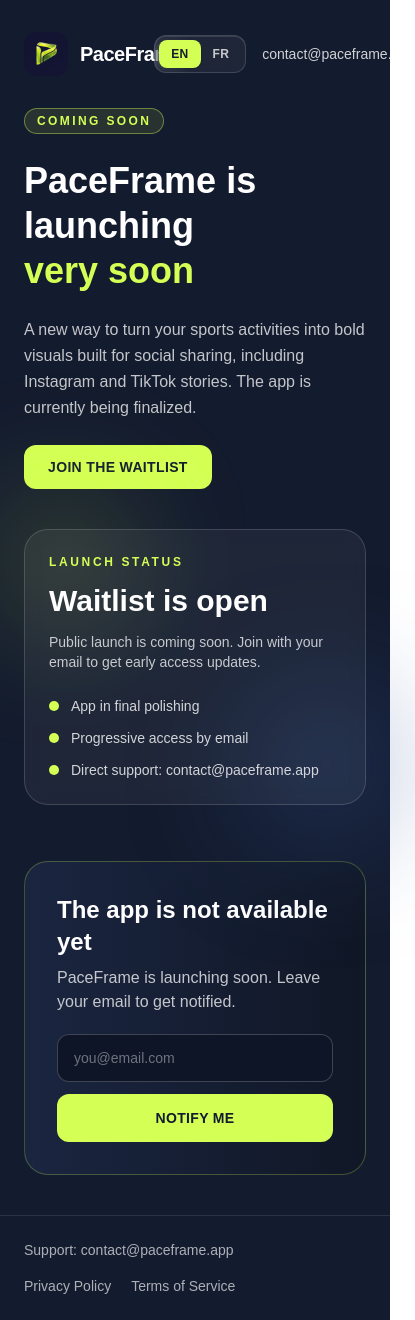
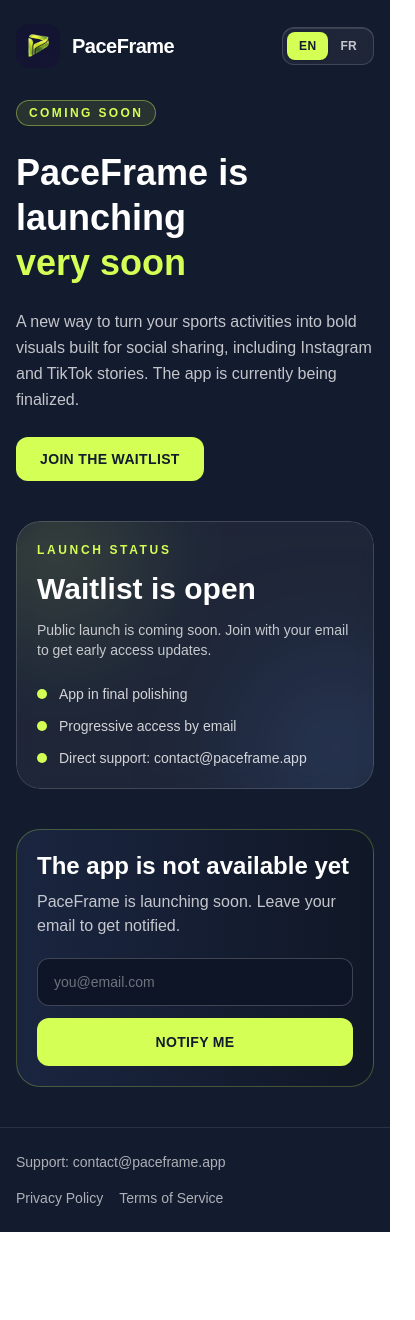
Before and after one commit to thangab/web-paceframe, a Next.js app: page /en in a window 390 px wide. Shown: the whole page, 415 px wide, since content can reach past the window. After the commit the page ends 1232 px from the top, so only its background shows below. Built offline with nearby package versions, Linux system fonts and the light colour scheme.

Commit message:
fixed responsive

```diff
--- a/app/[locale]/layout.tsx
+++ b/app/[locale]/layout.tsx
@@ -40,7 +40,7 @@
 
   return (
     <main className="min-h-screen bg-[#131B2E] text-white">
-      <div className="mx-auto flex w-full max-w-6xl items-center justify-between gap-4 px-6 pb-8 pt-8 md:px-10 md:pt-12">
+      <div className="mx-auto flex w-full max-w-6xl items-center justify-between gap-4 px-4 pb-8 pt-6 sm:px-6 md:px-10 md:pt-12">
         <Link href={`/${locale}`} className="flex items-center gap-3">
           <Image
             src="/paceframe-icon.png"
@@ -54,7 +54,7 @@
             PaceFrame
           </span>
         </Link>
-        <div className="flex items-center gap-4 text-sm">
+        <div className="flex items-center justify-end gap-3 text-sm">
           <div className="inline-flex items-center rounded-xl border border-white/15 bg-white/5 p-1 shadow-[inset_0_1px_0_rgba(255,255,255,0.12)] backdrop-blur">
             <Link
               href="/en"
@@ -77,21 +77,15 @@
               FR
             </Link>
           </div>
-          <a
-            href="mailto:contact@paceframe.app"
-            className="text-white/80 transition hover:text-[#D4FF54]"
-          >
-            contact@paceframe.app
-          </a>
         </div>
       </div>
 
       {children}
 
-      <div className="mx-auto w-full max-w-6xl border-t border-white/10 px-6 py-6 text-sm text-white/65 md:px-10">
+      <div className="mx-auto w-full max-w-6xl border-t border-white/10 px-4 py-6 text-sm text-white/65 sm:px-6 md:px-10">
         <div className="flex flex-col gap-4 sm:flex-row sm:items-center sm:justify-between">
-          <p>Support: contact@paceframe.app</p>
-          <div className="flex items-center gap-5">
+          <p className="break-all sm:break-normal">Support: contact@paceframe.app</p>
+          <div className="flex flex-wrap items-center gap-4 sm:gap-5">
             <Link
               href={`/${locale}/privacy-policy`}
               className="transition hover:text-[#D4FF54]"
--- a/app/[locale]/page.tsx
+++ b/app/[locale]/page.tsx
@@ -96,7 +96,7 @@
   const t = copy[locale];
 
   return (
-    <div className="mx-auto flex w-full max-w-6xl flex-col gap-14 px-6 pb-10 md:px-10">
+    <div className="mx-auto flex w-full max-w-6xl flex-col gap-10 overflow-x-hidden px-4 pb-10 sm:gap-14 sm:px-6 md:px-10 lg:overflow-x-visible">
         <section className="grid items-center gap-10 lg:grid-cols-2">
           <div className="space-y-6">
             <p className="inline-block rounded-full border border-[#D4FF54]/40 bg-[#D4FF54]/10 px-3 py-1 text-xs font-semibold tracking-[0.2em] text-[#D4FF54] uppercase">
@@ -119,10 +119,10 @@
             </div>
           </div>
 
-          <div className="relative">
+          <div className="relative overflow-hidden rounded-3xl lg:overflow-visible">
             <div className="absolute -top-8 -left-6 h-32 w-32 rounded-full bg-[#D4FF54]/25 blur-3xl" />
             <div className="absolute -right-8 -bottom-8 h-36 w-36 rounded-full bg-[#38599f]/40 blur-3xl" />
-            <div className="relative rounded-3xl border border-white/15 bg-white/5 p-6 backdrop-blur">
+            <div className="relative rounded-3xl border border-white/15 bg-white/5 p-5 backdrop-blur sm:p-6">
               <p className="text-xs font-semibold tracking-[0.22em] text-[#D4FF54] uppercase">
                 {t.launchStatus}
               </p>
@@ -150,7 +150,7 @@
 
         <section
           id="get-started"
-          className="rounded-3xl border border-[#D4FF54]/25 bg-gradient-to-r from-[#1A2540] to-[#101726] p-8"
+          className="rounded-3xl border border-[#D4FF54]/25 bg-gradient-to-r from-[#1A2540] to-[#101726] p-5 sm:p-8"
         >
           <div className="flex flex-col gap-5">
             <div>
```
